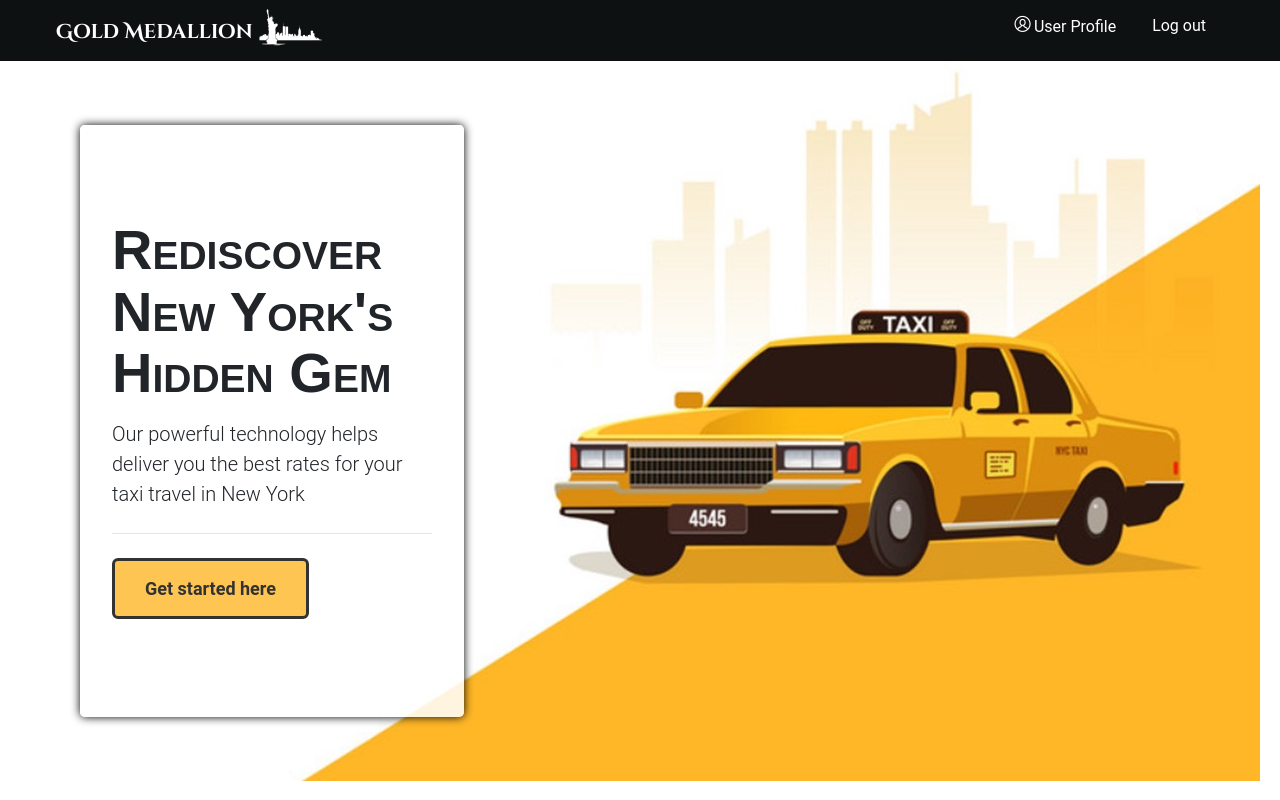
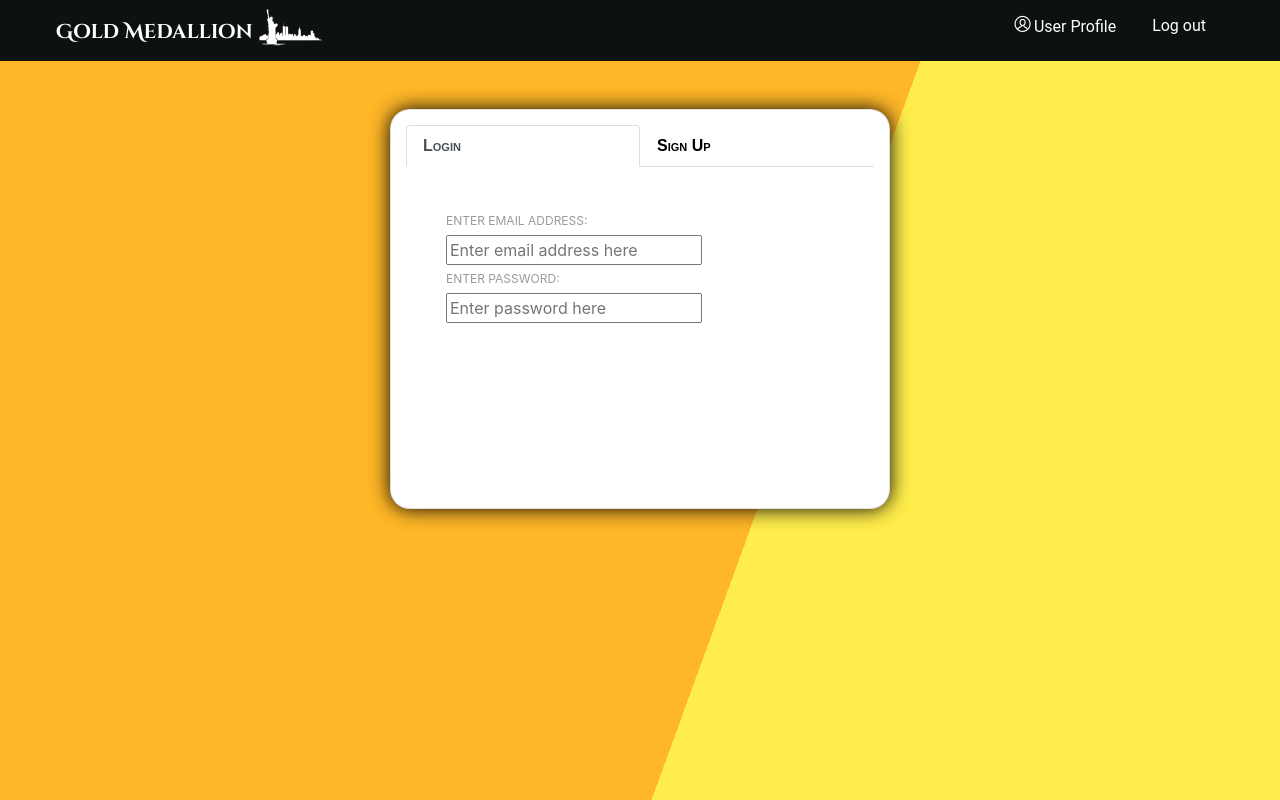
Before and after one commit to hughhhuang/gold_medallion, a React (Create React App) app: page /loginsignup in a window 1280 px wide. Before the commit this address led to /homepage. Built offline with nearby package versions, Linux system fonts and the light colour scheme; no server answers.

Commit message:
changed background color, added login

```diff
--- /dev/null
+++ b/src/assets/css/loginsignup.css
@@ -0,0 +1,3 @@
+.container{
+    margin: 0px !important;
+}
--- a/src/components/Calculations.js
+++ b/src/components/Calculations.js
@@ -4,7 +4,7 @@ import Charts from './Charts'
 class Calculations extends Component {
   render() {
     return (
-      <div className="content">
+      <div className="content" id="charts-page">
         <div className="container-fluid">
           <div className="row">
             <Charts />
--- a/src/components/Homepage.js
+++ b/src/components/Homepage.js
@@ -15,9 +15,9 @@ class HomePage extends Component {
             <Jumbotron />
           </div>
           <div id="opening-info-1">
-            <h1 className="display-4">How we calculate our rates</h1>
+            <h1 className="display-4 general-font" id="rate-message">How we calculate our rates</h1>
+            < InfoTab />
           </div>
-          < InfoTab />
         </div>
       </div>
     )
--- a/src/components/Jumbotron.js
+++ b/src/components/Jumbotron.js
@@ -6,7 +6,7 @@ class Jumbotron extends Component{
     render(){
         return(
             <div className="jumbotron">
-                <h1 className="display-4">Rediscover New York's Hidden Gem</h1>
+                <h1 className="display-4 general-font">Rediscover New York's Hidden Gem</h1>
                 <p className="lead">Our powerful technology helps deliver you the best rates for your taxi travel in New York</p>
                 <hr className="my-4"></hr>
                 <p className="lead">
--- /dev/null
+++ b/src/components/LoginSignUp.js
@@ -0,0 +1,38 @@
+import React, { Component } from 'react'
+import Tab from 'react-bootstrap/Tab'
+import Tabs from 'react-bootstrap/Tabs'
+import { Link } from 'react-router-dom'
+
+class LoginSignUp extends Component {
+  render() {
+    return (
+      <div className="container" id="login-screen">
+        <div className="row justify-content-center mt-5">
+          <div className="col text-align-center">
+            <div className="card" id="login-signup">
+              <div className="card-body">
+                <Tabs defaultActiveKey="login" id="uncontrolled-tab-example">
+                  <Tab eventKey="login" title="Login">
+                    <div className="row form-contents">
+                        <form>
+                          <label for="user-email">Enter email address:</label><br></br>
+                          <input type="text" id="user-email" placeholder="Enter email address here"></input><br></br>
+                          <label for="user-password">Enter password:</label><br></br>
+                          <input type="text" id="user-password" placeholder="Enter password here"></input>
+                        </form>
+                    </div>
+                  </Tab>
+                  <Tab eventKey="signup" title="Sign Up">
+                    {/* <Sonnet /> */}sdfsdf
+                  </Tab>
+                </Tabs>
+              </div>
+            </div>
+          </div>
+        </div>
+      </div>
+    )
+}
+}
+
+export default LoginSignUp
--- a/src/components/Main.js
+++ b/src/components/Main.js
@@ -6,6 +6,7 @@ import HomePage from './Homepage'
 import UserProfile from './UserProfile'
 import Calculations from './Calculations'
 import Charts from './Charts'
+import LoginSignUp from './LoginSignUp'
 
 class Main extends Component {
   render() {
@@ -17,6 +18,7 @@ class Main extends Component {
           <Route path="/charts" component={Charts} />
           <Route path="/profile" component={UserProfile} />
           <Route path="/calculations" component={Calculations} />
+          <Route path="/loginsignup" component={LoginSignUp} />
           <Redirect from='*' to='/homepage' />
         </Switch>
         <Footer />
--- a/src/index.css
+++ b/src/index.css
@@ -17,6 +17,8 @@ code {
   max-width: 100vw;
   overflow: hidden;
 }
+
+
 .title-font {
   font-family: 'Cinzel Decorative', cursive;
   padding: 5px 0px;
@@ -45,7 +47,8 @@ code {
 .main-panel{
   width: 100vw;
   float: none;
-  background-color:white;
+  background: linear-gradient(110deg, #FFB727 60%, #ffed4b 60%);
+  background-size: cover;
 }
 
 
@@ -131,12 +134,15 @@ code {
   box-shadow: 0px 0px 10px 0px #000000;
 }
 
-.display-4{
+.general-font{
   font-family: sans-serif;
   font-variant: small-caps;
   font-weight: bolder;
 }
 
+#rate-message{
+  padding-top: 20px;
+}
 @keyframes hideButton{
   0%{
     border: none;
@@ -165,13 +171,15 @@ code {
 
 #opening-info-2{
   padding-top: 40px;
+  padding-bottom: 40px;
   text-align: center !important;
-  background-color: white;
+  background-color: white !important;
 }
 
 #opening-info-1{
   text-align: center !important;
   background-color: white;
+  border-radius: 50px;
 }
 
 .icons{
@@ -245,6 +253,7 @@ code {
   margin-right: 5vw;
   margin-left: 5vw;
   min-height: 100vh;
+  background-color: white;
 }
 
 #calc-card{
@@ -269,3 +278,49 @@ code {
 .fa-circle{
   margin-left: 10px;
 }
+
+#login-signup{
+  width: 500px;
+  margin: 0 auto;
+  float: none;
+  padding-bottom: 20px;
+  min-height: 50vh;
+  border-radius: 20px;
+  box-shadow: 0px 0px 20px 0px black;
+}
+
+
+#login-screen{
+  min-height: 100vh;
+}
+
+.nav-tabs .nav-link{
+  width: 234px;
+  font-family: sans-serif;
+  font-variant: small-caps;
+  font-weight: bolder;
+}
+
+
+@media (max-width: 700px){
+  #login-signup {
+    float: none;
+    margin: 0 auto;
+    width: 90vh !important;
+  }
+  .nav-tabs .nav-link{
+    width: 20vw;
+  }
+
+
+}
+
+.form-contents{
+  margin-left: auto;
+  margin-right: auto;
+  padding: 5vh 5vh 5vh;
+}
+
+#charts-page{
+  background-color: white;
+}
```
